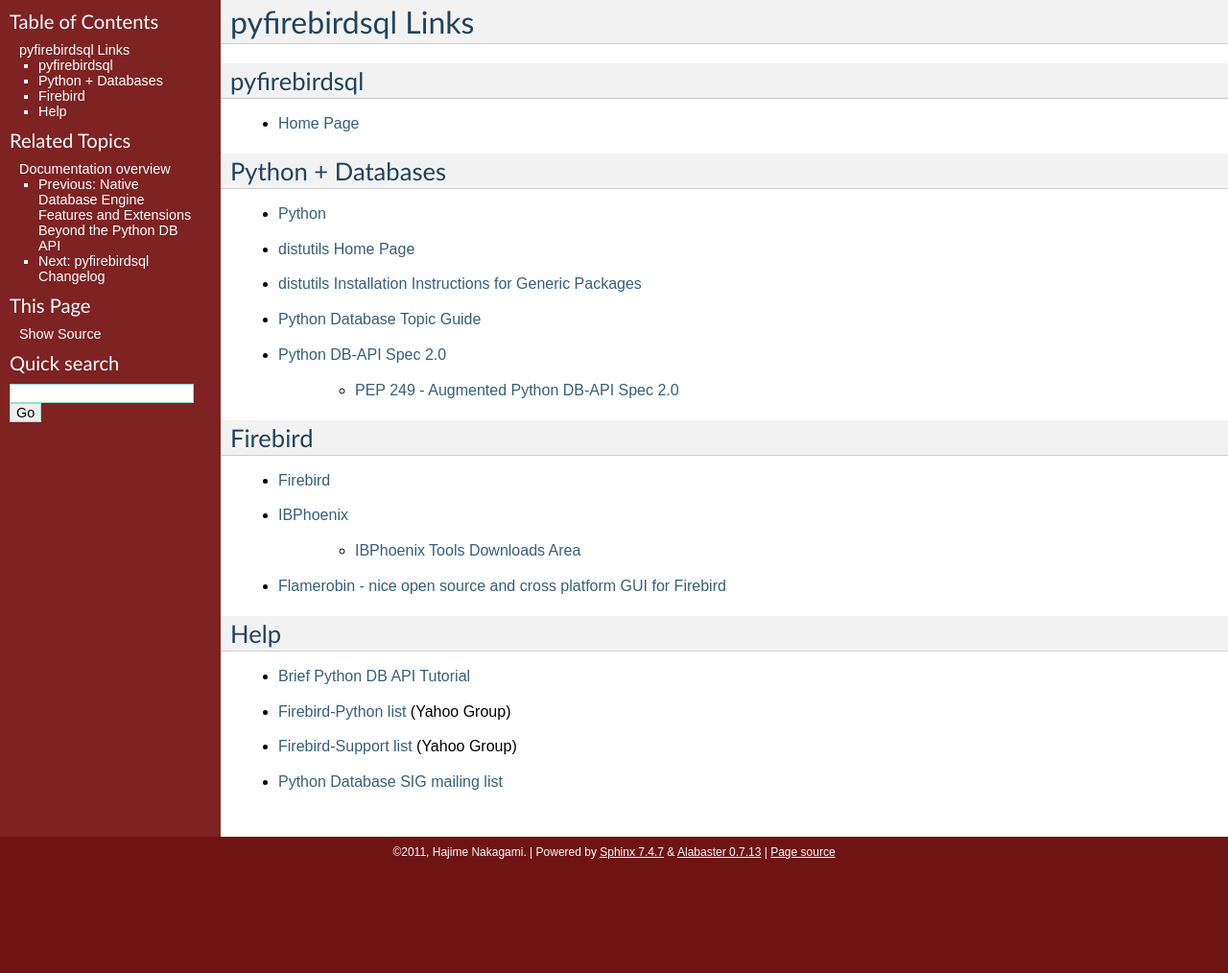
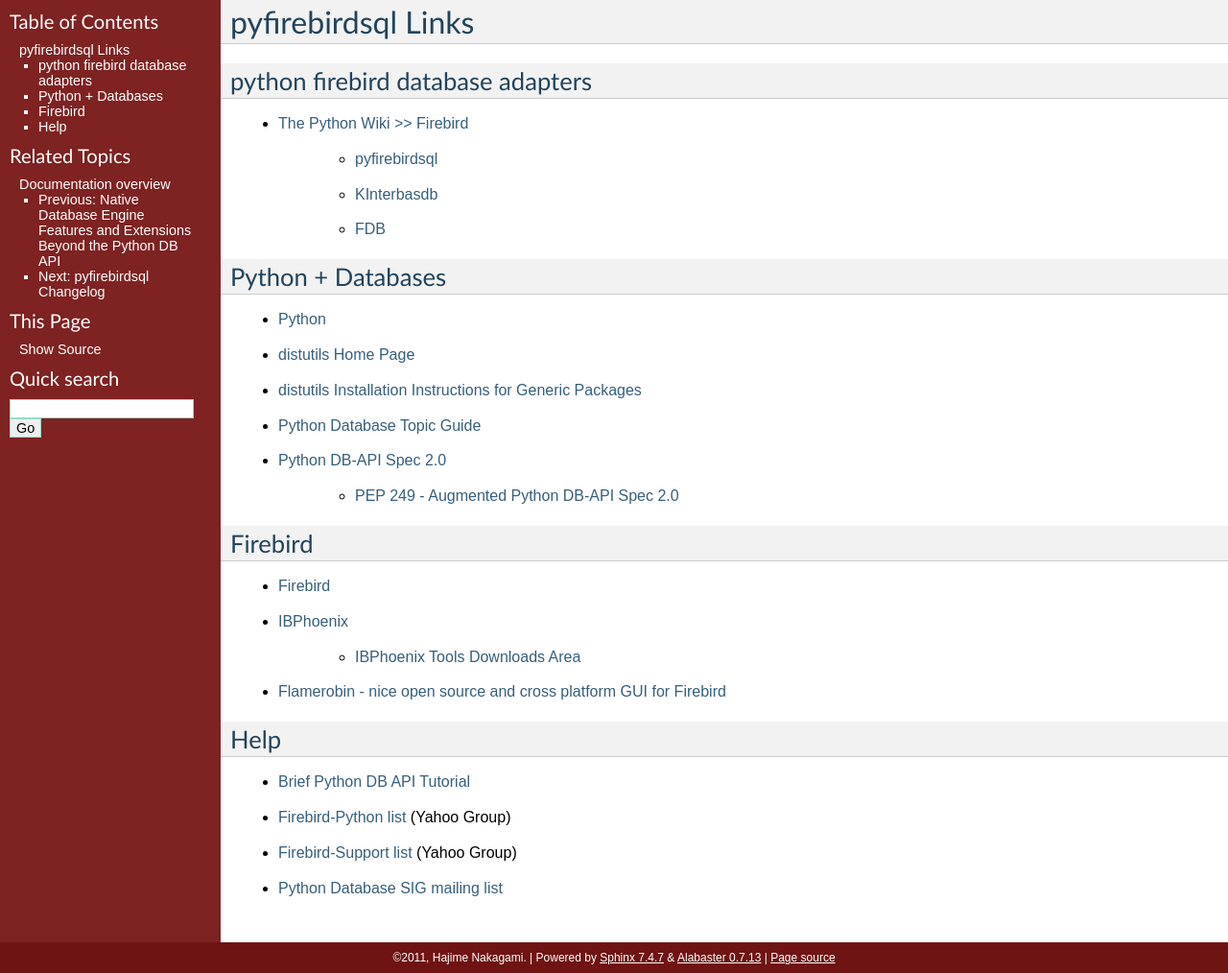
Before and after one commit to nakagami/pyfirebirdsql, a Sphinx documentation site: the page built from sphinx/links.txt, in a window 1280 px wide. Shown: the whole page at 96% size. Built offline with Sphinx 7.4.7, drawn with Linux system fonts in a browser that asks for light colours; before the commit the page ends 904 px from its top, so only the background shows below that.

Commit message:
add other python database drivers

```diff
--- a/sphinx/links.txt
+++ b/sphinx/links.txt
@@ -3,10 +3,15 @@
 ===================
 
 
-pyfirebirdsql
-^^^^^^^^^^^^^
-+ `Home Page <https://github.com/nakagami/pyfirebirdsql>`__
+python firebird database adapters
+^^^^^^^^^^^^^^^^^^^^^^^^^^^^^^^^^
++ `The Python Wiki >> Firebird <http://wiki.python.org/moin/Firebird>`__
 
+   + `pyfirebirdsql <https://github.com/nakagami/pyfirebirdsql>`__
+
+   + `KInterbasdb <http://www.firebirdsql.org/en/python-driver/>`__
+
+   + `FDB <http://pypi.python.org/pypi/fdb/>`__
 
 Python + Databases
 ^^^^^^^^^^^^^^^^^^
```
